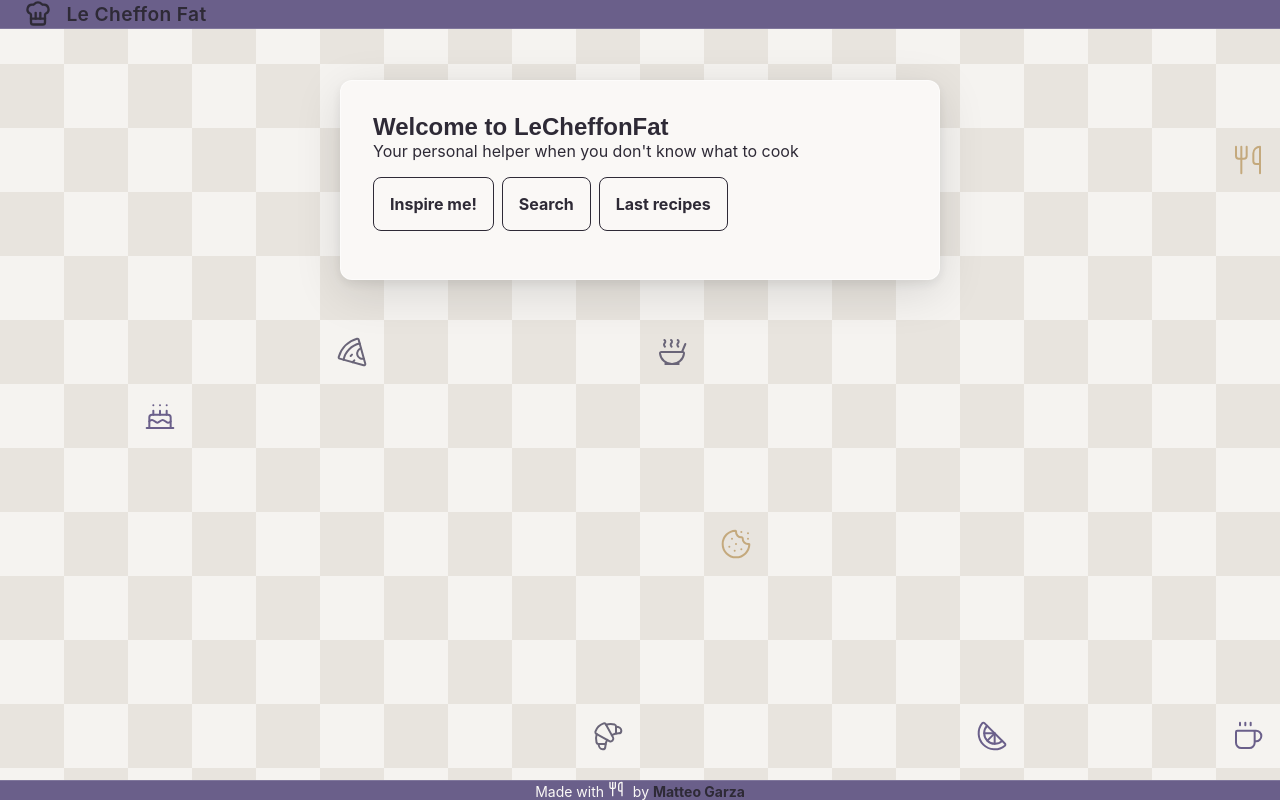
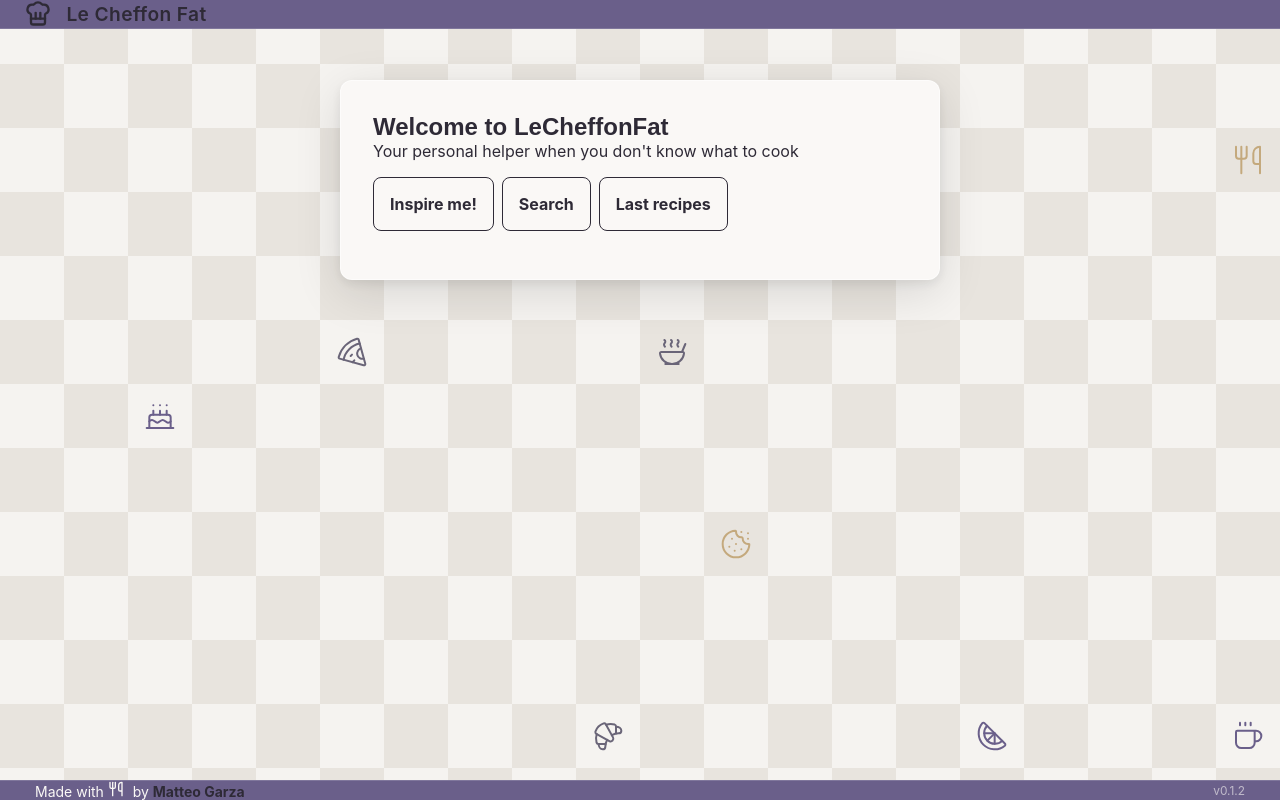
Before and after one commit to CoachGodzup/leCheffonFat, a Next.js app: page / in a window 1280 px wide. Built offline with nearby package versions, Linux system fonts and the light colour scheme.

Commit message:
Feature: Display app version in footer

```diff
--- a/src/components/organisms/Footer/Footer.tsx
+++ b/src/components/organisms/Footer/Footer.tsx
@@ -1,5 +1,7 @@
 import { Utensils } from "lucide-react";
 import Link from "next/link";
+
+import pkg from "@/../package.json";
 
 import styles from "./footer.module.css";
 
@@ -14,6 +16,7 @@ const Footer = () => (
       />{" "}
       by <Link href="https://github.com/CoachGodzup">Matteo Garza</Link>
     </p>
+    <p className={styles.version}>v{pkg.version}</p>
   </footer>
 );
 
--- a/src/components/organisms/Footer/footer.module.css
+++ b/src/components/organisms/Footer/footer.module.css
@@ -1,7 +1,12 @@
 .footer {
   display: flex;
-  justify-content: center;
+  justify-content: space-between;
   align-items: center;
-  padding: 0 1.5em;
+  padding: 0 2.5em;
   font-size: 0.875em;
 }
+
+.version {
+  opacity: 0.6;
+  font-size: 0.85em;
+}
```
